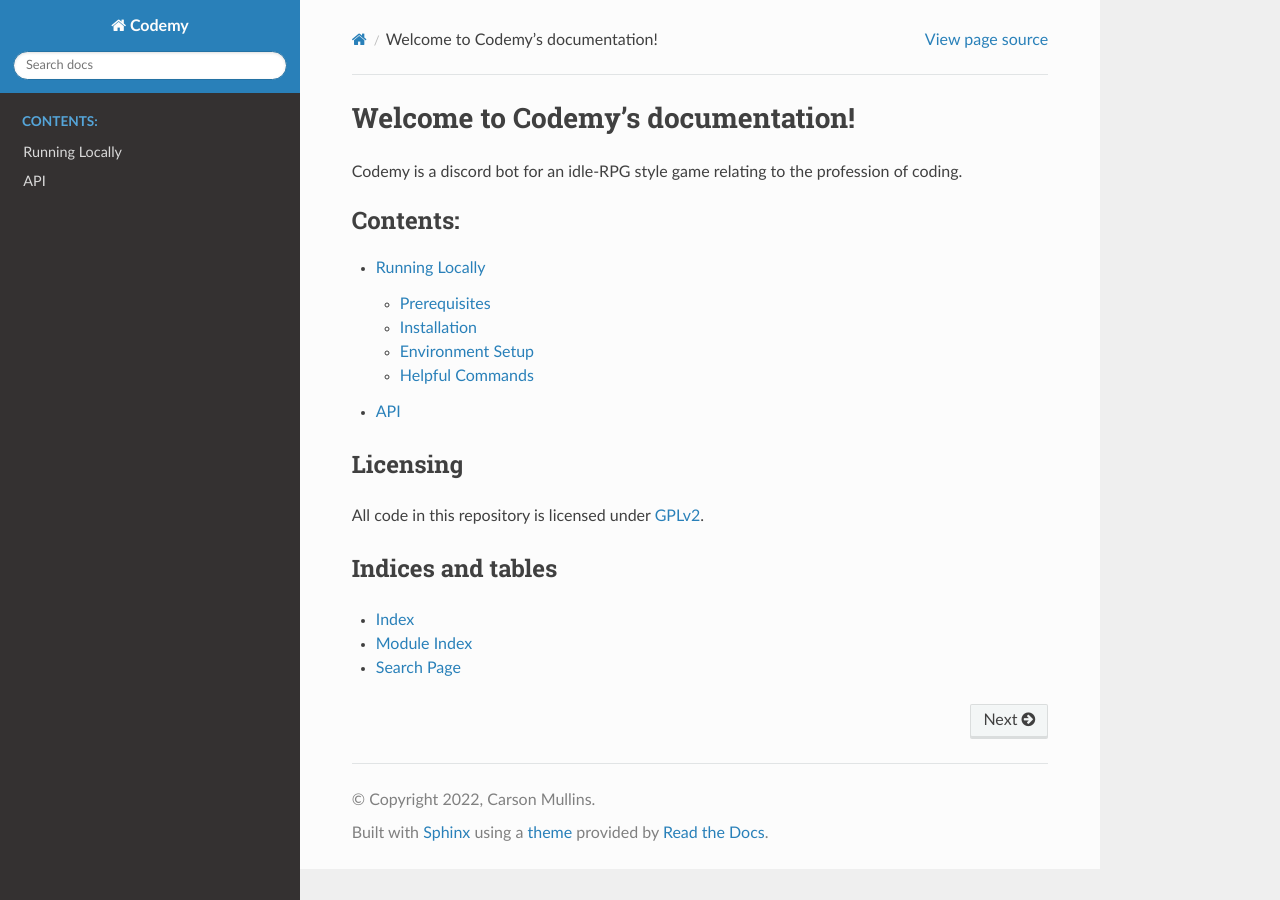
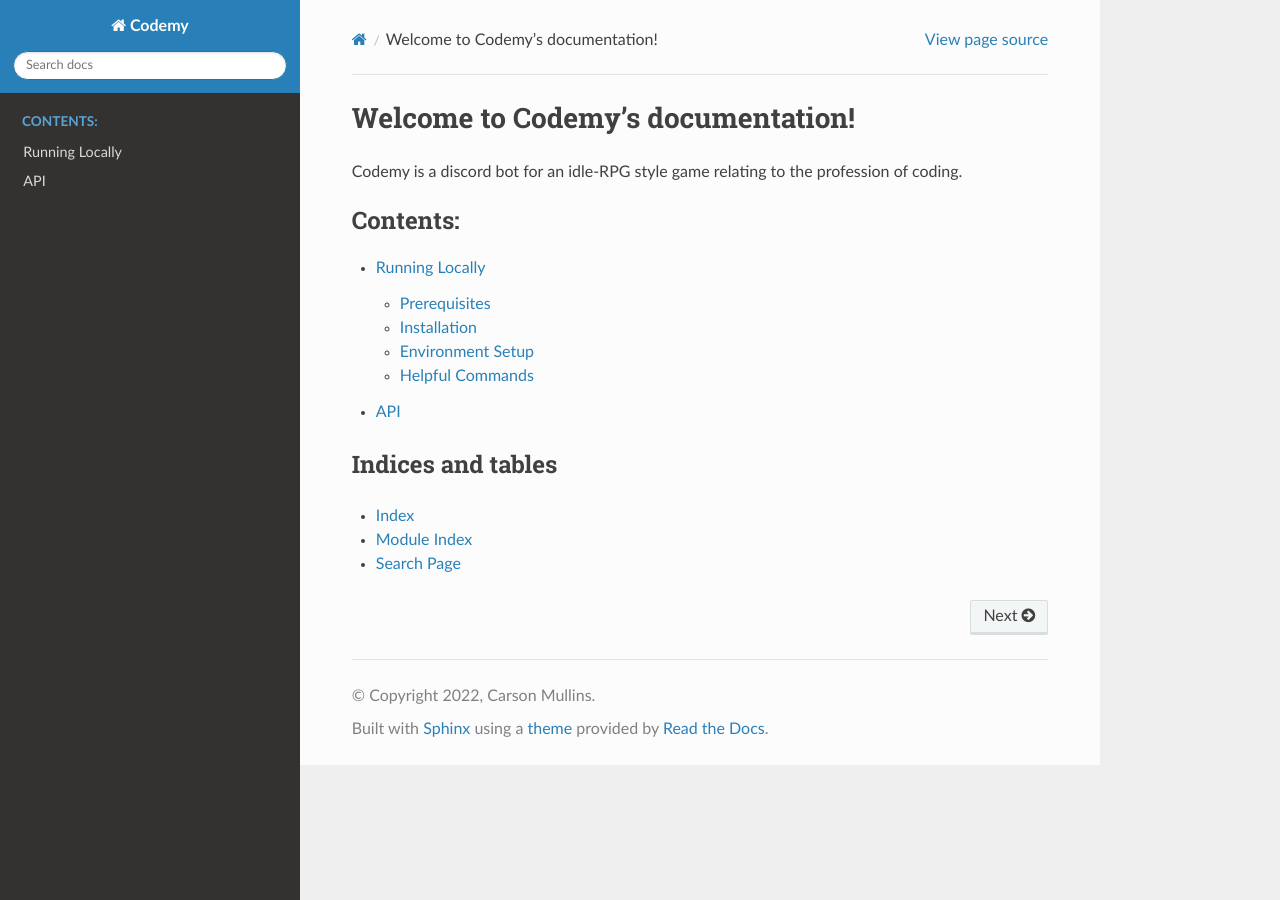
Before and after one commit to Septem151/Codemy, a Sphinx documentation site: the page built from docs/index.rst, in a window 1280 px wide. Built offline with Sphinx 7.4.7 and the Read the Docs theme 2.0.0, drawn with Linux system fonts in a browser that asks for light colours.

Commit message:
Remove reference to LICENSE in docs

```diff
--- a/docs/index.rst
+++ b/docs/index.rst
@@ -12,12 +12,6 @@ of coding.
    runninglocally
    api
 
-*********
-Licensing
-*********
-
-All code in this repository is licensed under `GPLv2`_.
-
 ******************
 Indices and tables
 ******************
```
